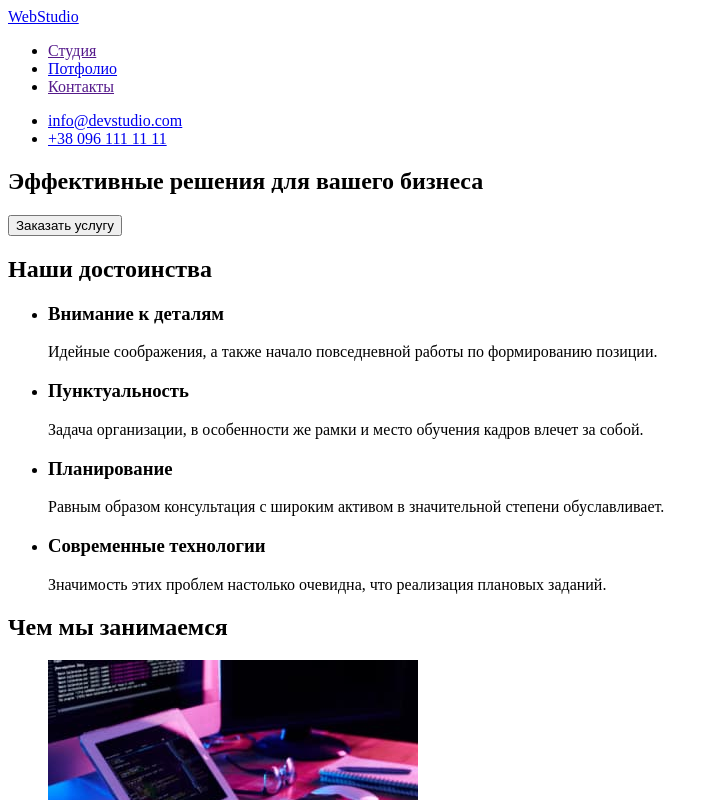
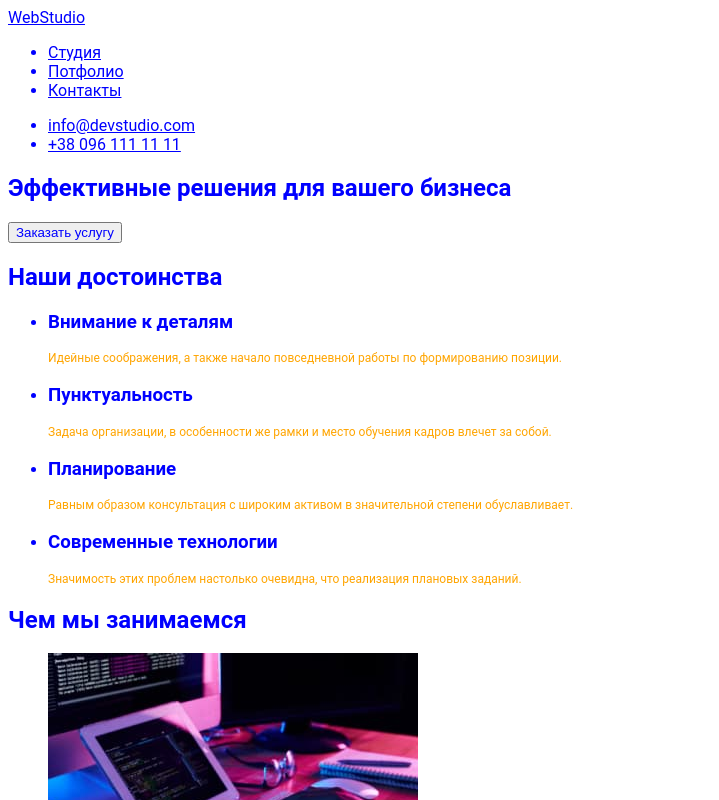
Before and after one commit to EV-G-EN/goit-markup-hw-02, a plain HTML site: page index.html in a window 1280 px wide. Shown: the top 800 px of the page, without its empty margins (0-719 px from the left). Drawn offline with Linux system fonts and the light colour scheme.

Commit message:
Додає CSS файл та шрифти

```diff
--- a/css/styles.css
+++ b/css/styles.css
@@ -0,0 +1,11 @@
+body {
+    font-family: 'Roboto', sans-serif;
+    color: #212121;
+}
+* {
+    color: blue;
+}
+p {
+    font-size: 12px;
+    color: orange;
+}
--- a/index.html
+++ b/index.html
@@ -5,6 +5,7 @@
     <meta http-equiv="X-UA-Compatible" content="IE=edge" />
     <meta name="viewport" content="width=device-width, initial-scale=1.0" />
     <title>Document</title>
+    <link rel="stylesheet" href="./css/styles.css" />
   </head>
   <body>
     <!--Шапка сайта-->
```
Also changed, not shown: portfolio.html (+11 -4 lines).
